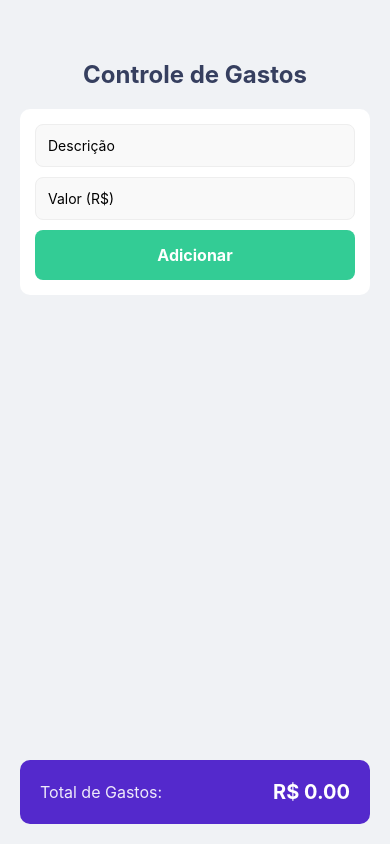
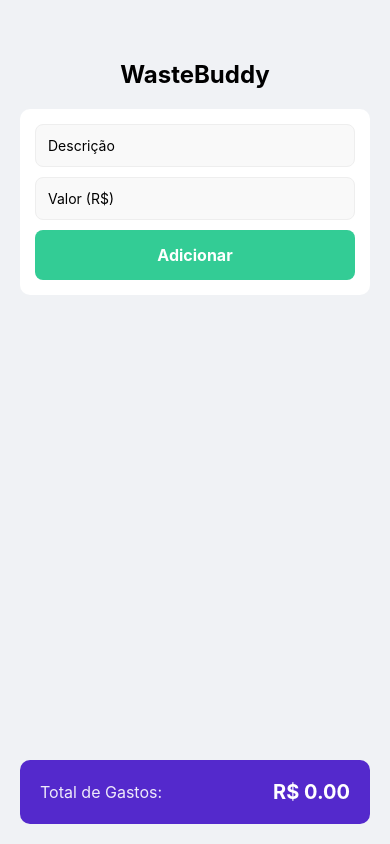
Before and after one commit to xFrostzss/WasteBuddy, a React Native app: screen / in a window 390 px wide. Built offline with nearby package versions, Linux system fonts and the light colour scheme.

Commit message:
Update title and color in App.js
Changed the title from 'Controle de Gastos' to 'WasteBuddy' and updated the title color to black.

```diff
--- a/App.js
+++ b/App.js
@@ -54,7 +54,7 @@ export default function App() {
 
   return (
     <View style={styles.container}>
-      <Text style={styles.title}>Controle de Gastos</Text>
+      <Text style={styles.title}>WasteBuddy</Text>
 
       <View style={styles.card}>
         <TextInput style={styles.input} placeholder="Descrição" value={desc} onChangeText={setDesc} />
@@ -93,7 +93,7 @@ export default function App() {
 const styles = StyleSheet.create({
   container: { flex: 1, padding: 20, paddingTop: 60, backgroundColor: '#f0f2f5' },
   center: { flex: 1, justifyContent: 'center', alignItems: 'center' },
-  title: { fontSize: 24, fontWeight: 'bold', marginBottom: 20, textAlign: 'center', color: '#363f5f' },
+  title: { fontSize: 24, fontWeight: 'bold', marginBottom: 20, textAlign: 'center', color: '#000000' },
   card: { backgroundColor: '#fff', padding: 15, borderRadius: 10, marginBottom: 20, elevation: 3 },
   input: { backgroundColor: '#f9f9f9', padding: 12, borderRadius: 8, marginBottom: 10, borderWidth: 1, borderColor: '#eee' },
   btn: { backgroundColor: '#33cc95', padding: 15, borderRadius: 8, alignItems: 'center' },
```
